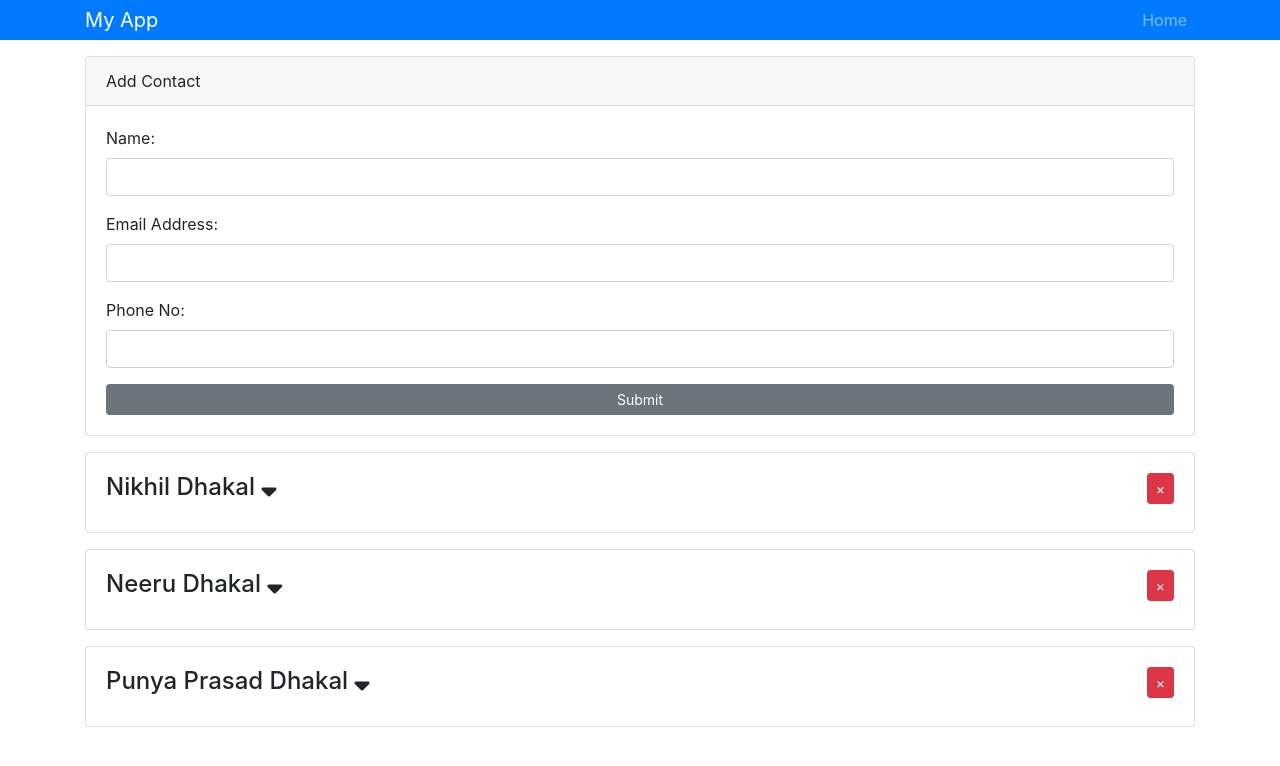
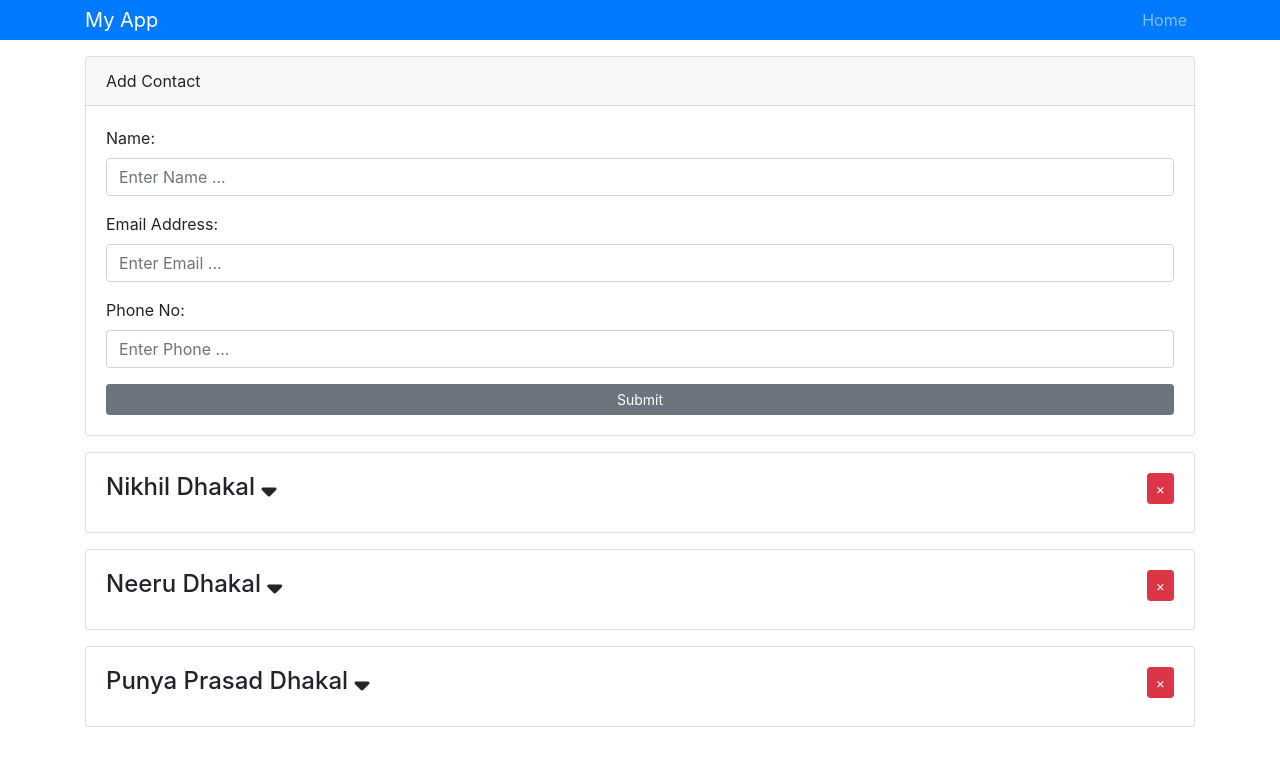
Before and after one commit to nikhildhakal/React-Contact-Manager, a React (Create React App) app: page / in a window 1280 px wide. Shown: the top 766 px of the page. Built offline with nearby package versions, Linux system fonts and the light colour scheme.

Commit message:
Some updates

```diff
--- a/src/components/ContactForm.js
+++ b/src/components/ContactForm.js
@@ -7,19 +7,27 @@ class ContactForm extends Component {
     phone: ""
   };
 
+  onSubmit = e => {
+    e.preventDefault();
+  };
+  onChange = e => this.setState({ [e.target.name]: e.target.value });
+
   render() {
+    const { name, email, phone } = this.state;
     return (
       <div className="card mb-3">
         <div className="card-header">Add Contact</div>
         <div className="card-body">
-          <form>
+          <form onSubmit={this.onSubmit}>
             <div className="form-group">
               <label htmlFor="name">Name:</label>
               <input
                 type="text"
                 name="name"
-                value={this.state.name}
+                value={name}
                 className="form-control"
+                placeholder="Enter Name ..."
+                onChange={this.onChange}
               />
             </div>
             <div className="form-group">
@@ -27,8 +35,10 @@ class ContactForm extends Component {
               <input
                 type="email"
                 name="email"
-                value={this.state.email}
+                value={email}
                 className="form-control"
+                placeholder="Enter Email ..."
+                onChange={this.onChange}
               />
             </div>
             <div className="form-group">
@@ -36,14 +46,17 @@ class ContactForm extends Component {
               <input
                 type="text"
                 name="phone"
-                value={this.state.phone}
+                value={phone}
                 className="form-control"
+                placeholder="Enter Phone ..."
+                onChange={this.onChange}
               />
             </div>
             <input
               type="submit"
               name="submit"
               className="btn btn-secondary btn-sm btn-block"
+              onChange={this.onChange}
             />
           </form>
         </div>
```
